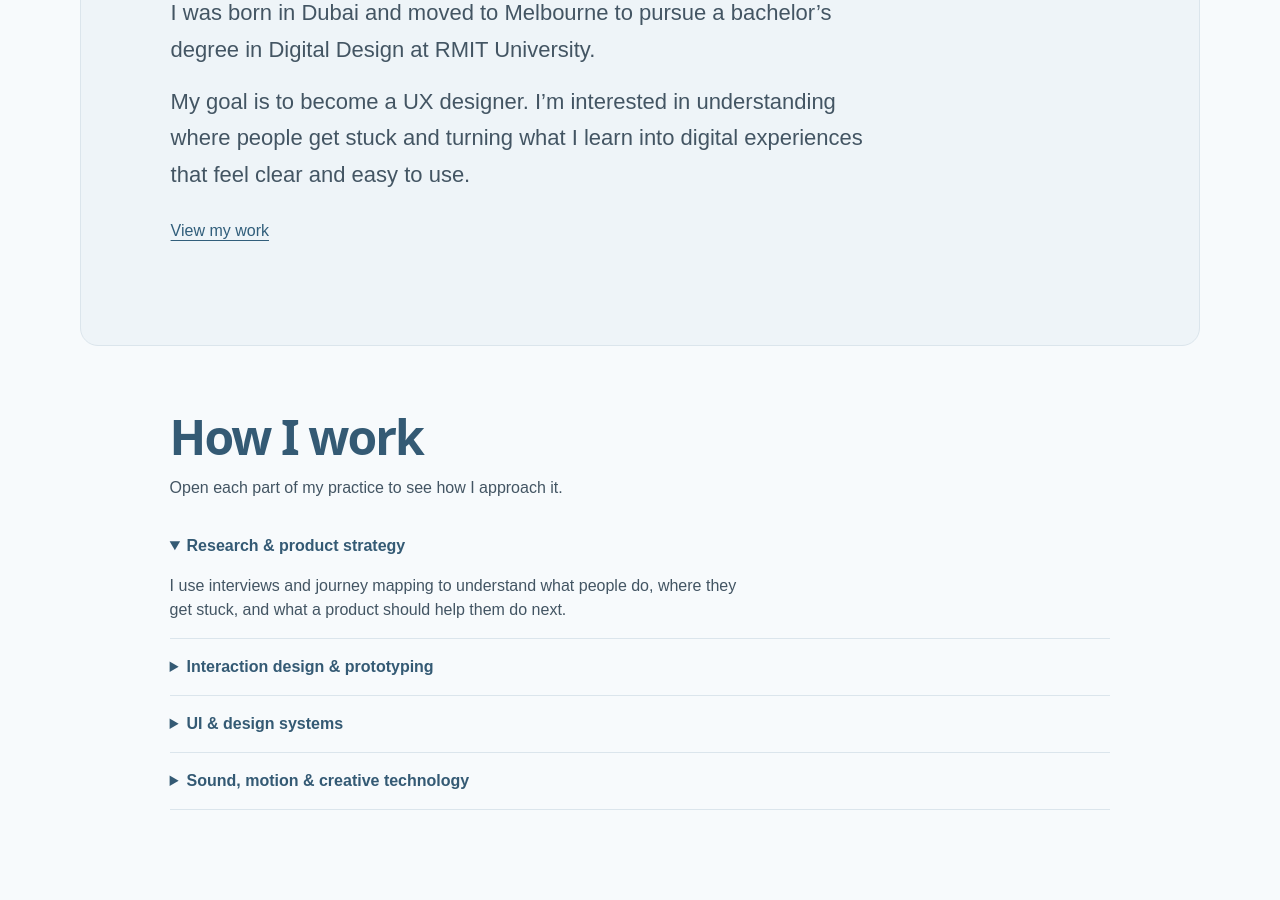
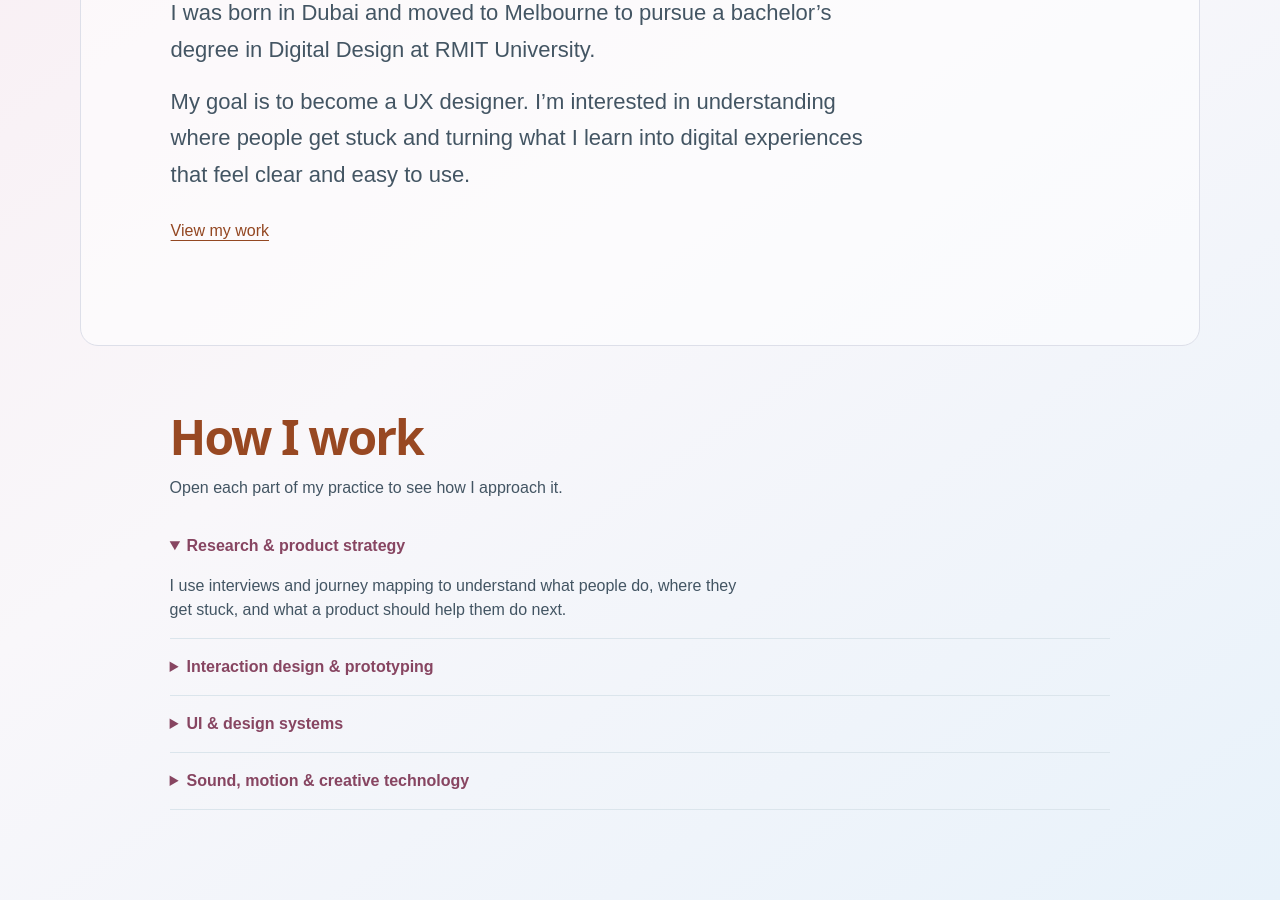
Before and after one commit to amatullah892/Amatullah_Portfolio, a plain HTML site: page about.html in a window 1280 px wide. Shown: the part 366-1266 px from the top of the page. Drawn offline with Linux system fonts and the light colour scheme.

Commit message:
Add a soft gradient to the About page

```diff
--- a/about.html
+++ b/about.html
@@ -7,13 +7,13 @@
   <title>About | Amatullah Patanwala</title>
   <link rel="stylesheet" href="styles.css">
   <style>
-    body { background: #f7fafc; }
+    body { min-height: 100vh; background: linear-gradient(145deg, #f9edf2 0%, #f9f7fa 47%, #e8f2fa 100%); }
     .about-intro {
       max-width: 1120px;
       margin: clamp(20px, 5vw, 64px) auto;
       padding: clamp(36px, 8vw, 104px) clamp(24px, 7vw, 90px);
-      background: #eef4f8;
-      border: 1px solid #dbe5ec;
+      background: rgba(255, 255, 255, .48);
+      border: 1px solid #dddfe9;
       border-radius: 18px;
       color: #17212b;
     }
@@ -23,10 +23,11 @@
       letter-spacing: -.055em;
     }
     .about-intro p { max-width: 57ch; margin: 0 0 16px; font-size: clamp(17px, 2vw, 22px); line-height: 1.65; color: #435563; }
-    .about-intro a { display: inline-block; margin-top: 10px; color: #315e7b; text-decoration: underline; text-underline-offset: 4px; }
+    .about-intro a { display: inline-block; margin-top: 10px; color: #934722; text-decoration: underline; text-underline-offset: 4px; }
     .about-intro a:focus-visible { outline: 2px solid #315e7b; outline-offset: 4px; }
     .about-content { padding: 0 20px; }
-    .about-intro h1, .bio-practice h2 { color: #345a74; }
+    .about-intro h1 { color: #8e4468; }
+    .bio-practice h2 { color: #984822; }
     .bio-practice {
       max-width: 1120px; margin: 0 auto clamp(36px, 7vw, 90px);
       padding: 0 clamp(24px, 7vw, 90px); color: #435563;
@@ -34,7 +35,7 @@
     .bio-practice h2 { margin: 0 0 12px; font: 600 clamp(30px, 4.5vw, 48px)/1.12 system-ui, sans-serif; letter-spacing: -.04em; }
     .bio-practice > p { margin: 0 0 18px; }
     .bio-practice details { border-bottom: 1px solid #dbe5ec; }
-    .bio-practice summary { padding: 16px 0; color: #345a74; font-weight: 650; cursor: pointer; }
+    .bio-practice summary { padding: 16px 0; color: #874561; font-weight: 650; cursor: pointer; }
     .bio-practice details p { margin: 0 0 16px; max-width: 65ch; }
     .bio-practice summary:focus-visible { outline: 2px solid #345a74; outline-offset: 3px; }
   </style>
```
